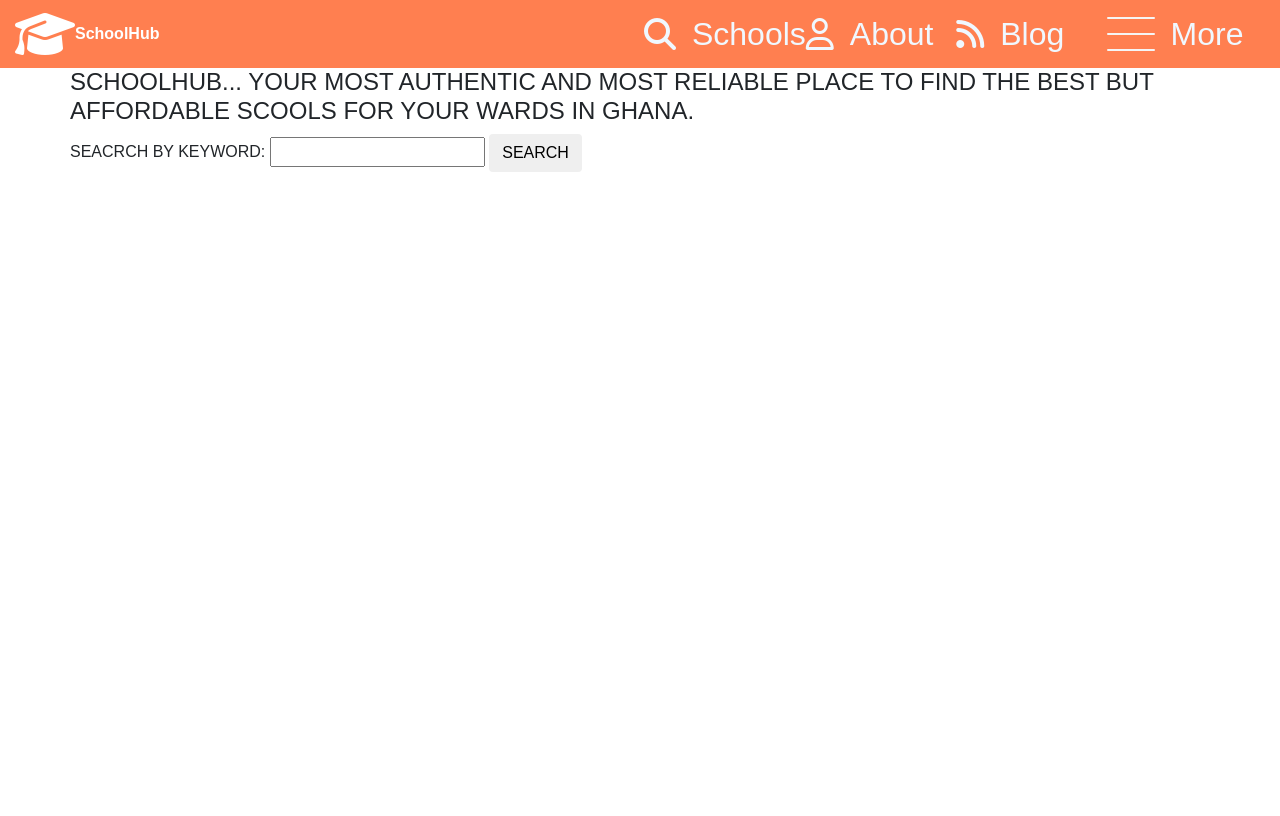
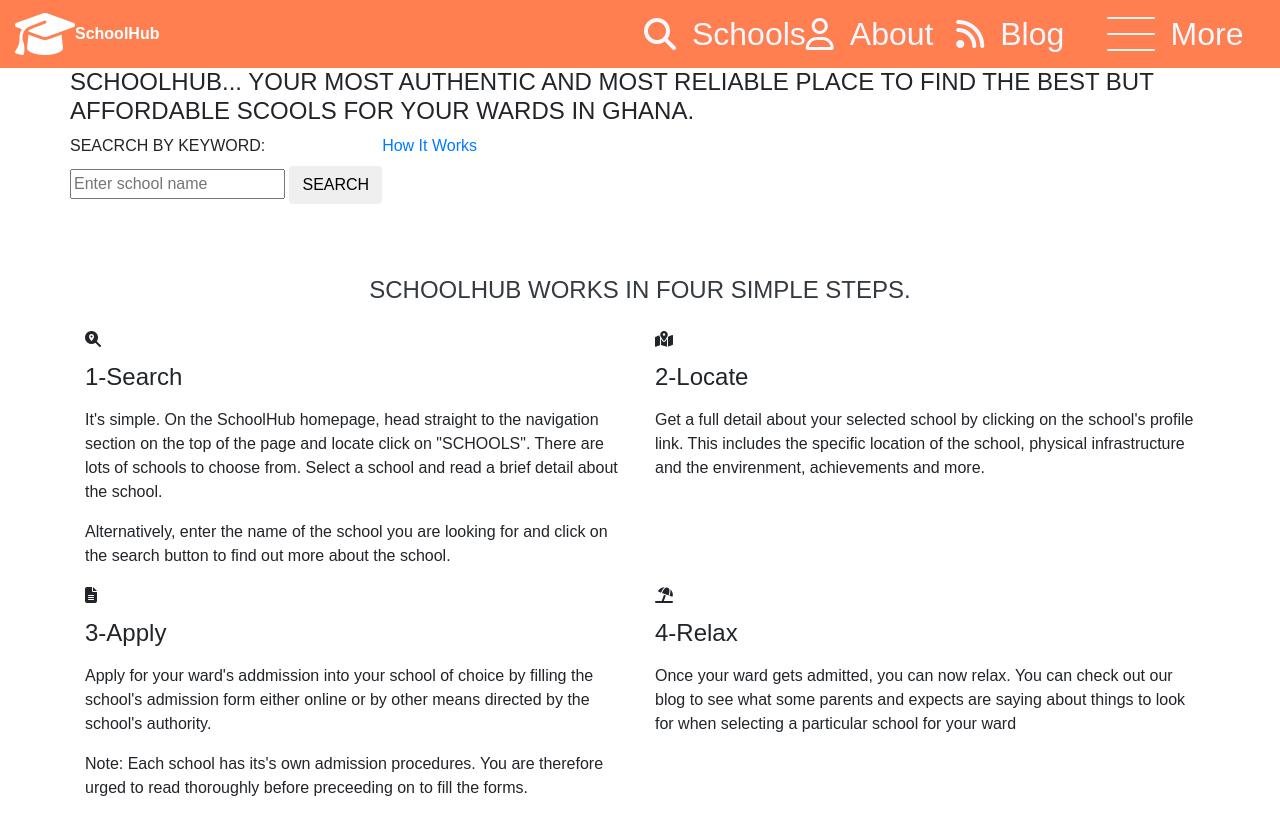
Before and after one commit to JelilFaisalAbudu/html-and-css-capstone-school-directory, a plain HTML site: page index.html in a window 1280 px wide. Drawn offline with nearby package versions, Linux system fonts and the light colour scheme.

Commit message:
structure the procedure class section and add contents

```diff
--- a/index.html
+++ b/index.html
@@ -12,6 +12,7 @@
 
   <link rel="stylesheet" href="main.css">
   <script src="https://kit.fontawesome.com/53c96baea8.js" crossorigin="anonymous"></script>
+  <link rel="stylesheet" href="https://fonts.googleapis.com/icon?family=Material+Icons">
   <title>School Directory</title>
 </head>
 
@@ -82,10 +83,62 @@
           <label for="keyWordSearchField" class="key-word-search-label text-uppercase">
             SEACRCH BY KEYWORD:
           </label>
-          <input type="text" id="keyWordSearchField" class="key-word-search-field">
+          <div class="input-and-search-wrapper w-100">
+          <input type="text" id="keyWordSearchField" class="key-word-search-field" placeholder="Enter school name">
           <button class="btn search-btn text-uppercase">SEARCH</button>
+          </div>
         </div>
+        <a href="#searchProcedure" class="search-procedure-link">How It Works</a>
+      </div>
+    </div>
+  </section>
 
+  <section id="searchProcedure" class="search-procedure-section d-none d-md-block mt-5">
+    <div class="container">
+      <div class="row">
+        <h4 class="intro-title search-procedure-title col-12 my-4 text-center text-uppercase text-dark">
+          SchoolHub works in four simple steps.
+        </h4>
+        <div class="search-procedure-step col-12 col-lg-6">
+          <div class="step-header">
+            <i class="fas fa-search-location mb-3"></i>
+            <h4 class="step-header-title mb-3">1-Search</h4>
+          </div>
+          <p class="step-detail">It's simple. On the SchoolHub homepage, head straight to the navigation section on the top of the page and locate click on "SCHOOLS". There are lots of schools to choose from. Select a school and read a brief detail about the school.</p>
+
+          <p>Alternatively, enter the name of the school you are looking for and click on the search button to find out more about the school.</p>
+
+
+        </div>
+        <div class="search-procedure-step col-12 col-lg-6">
+          <div class="step-header">
+            <i class="fas fa-map-marked-alt mb-3"></i>
+            <h4 class="step-header-title mb-3">2-Locate</h4>
+          </div>
+          <div class="step-detail">
+            <p>Get a full detail about your selected school by clicking on the school's profile link. This includes the specific location of the school, physical infrastructure and the envirenment, achievements and more.</p>
+          </div>
+
+        </div>
+        <div class="search-procedure-step col-12 col-lg-6">
+          <div class="step-header">
+            <i class="fas fa-file-alt mb-3"></i>
+            <h4 class="step-header-title mb-3">3-Apply</h4>
+          </div>
+          <div class="step-detail">
+            <p>Apply for your ward's addmission into your school of choice by filling the school's admission form either online or by other means directed by the school's authority.</p>
+            <p><span class="text-bold">Note:</span> Each school has its's own admission procedures. You are therefore urged to read thoroughly before preceeding on to fill the forms.</p>
+          </div>
+        </div>
+        <div class="search-procedure-step col-12 col-lg-6">
+          <div class="step-header">
+            <i class="fas fa-umbrella-beach mb-3"></i>
+            <h4 class="step-header-title mb-3">4-Relax</h4>
+          </div>
+          <div class="step-detail">
+            <p>Once your ward gets admitted, you can now relax. You can check out our blog to see what some parents and expects are saying about things to look for when selecting a particular school for your ward</p>
+          </div>
+        </div>
       </div>
     </div>
   </section>
```
